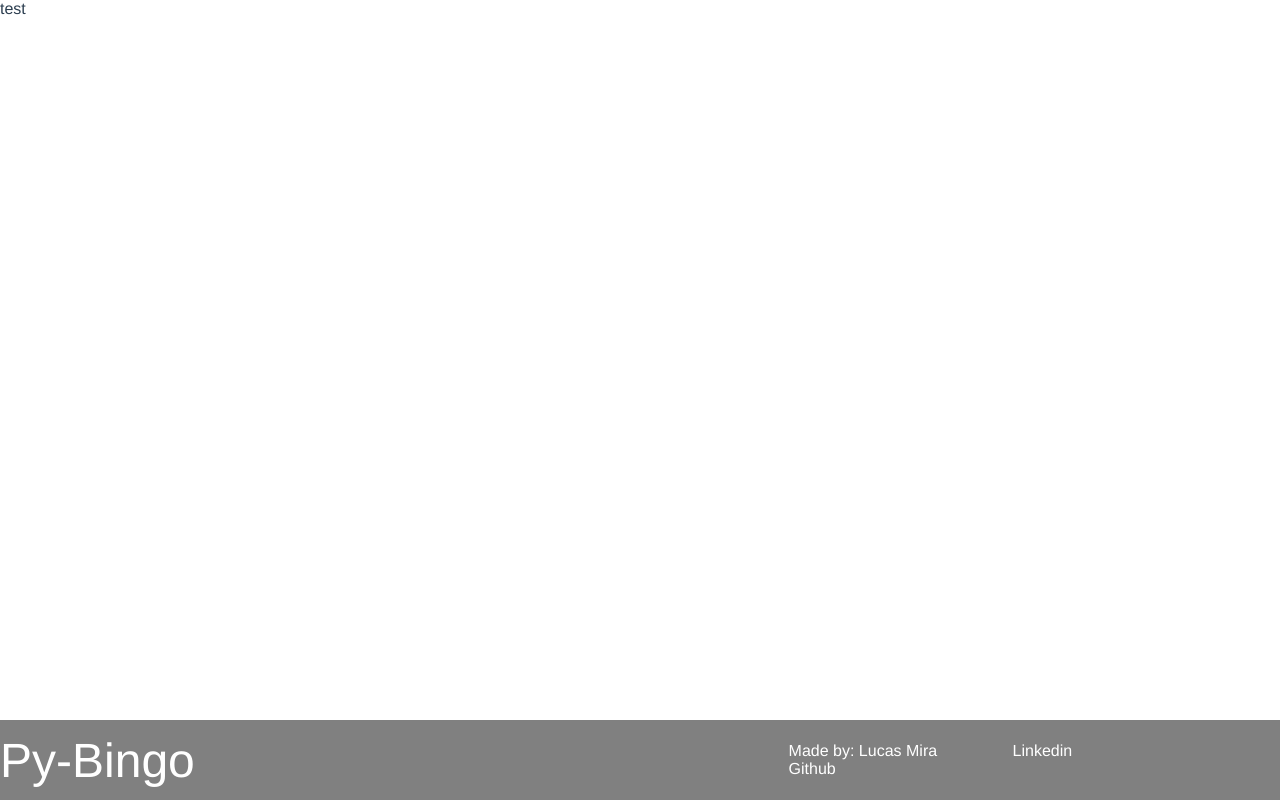
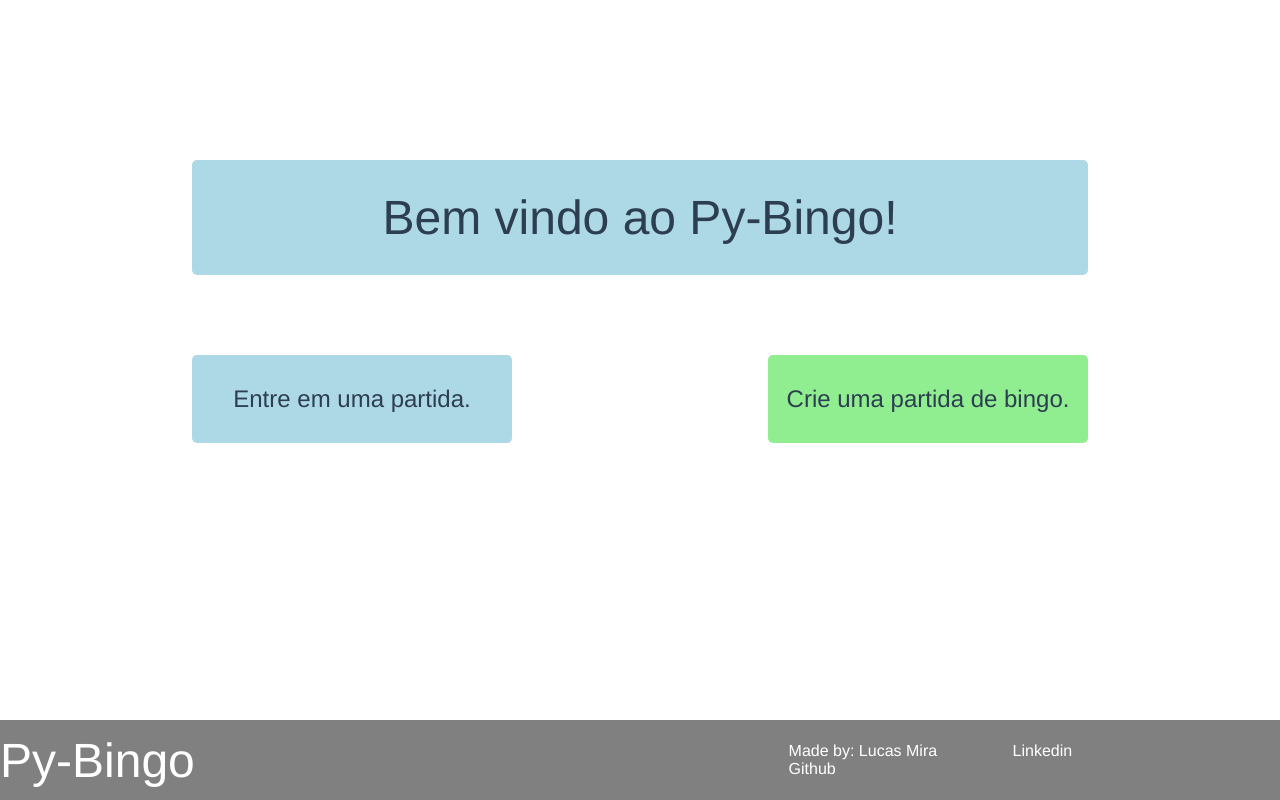
Before and after one commit to miratkd/PyBingo-FrontEnd, a Vue app: page / in a window 1280 px wide. Built offline with nearby package versions, Linux system fonts and the light colour scheme.

Commit message:
init home page

```diff
--- a/src/views/Home.vue
+++ b/src/views/Home.vue
@@ -1,6 +1,16 @@
 <template>
-  <div>
-    test
+  <div class="banner">
+    <div class="banner__text">
+      Bem vindo ao Py-Bingo!
+    </div>
+    <div class="buttons">
+      <div class="button" style="background: lightblue">
+        Entre em uma partida.
+      </div>
+      <div class="button" style="background: lightgreen">
+        Crie uma partida de bingo.
+      </div>
+    </div>
   </div>
 </template>
 
@@ -9,3 +19,50 @@ export default {
   name: 'Home'
 }
 </script>
+
+<style scoped>
+.button{
+  padding: 30px 0;
+  width: 25vw;
+  text-align: center;
+  border-radius: 5px;
+  cursor: pointer;
+}
+.buttons{
+  display: flex;
+  flex-direction: row;
+  margin-top: 10vh;
+  justify-content: space-between;
+  width: 70vw;
+  font-size: x-large;
+}
+.banner__text{
+  background: lightblue;
+  border-radius: 5px;
+  text-align: center;
+  padding: 30px 0;
+  width: 70vw;
+  font-size: xxx-large;
+}
+.banner{
+  justify-content: center;
+  align-items: center;
+  padding-top: 20vh;
+  display: flex;
+  display: flex;
+  flex-direction: column;
+}
+@media screen and (max-width: 650px) {
+  .banner__text{
+    font-size: x-large;
+    width: 85vw;
+  }
+  .buttons{
+    flex-direction: column;
+    height: 30vh;
+  }
+  .button{
+    width: 100%;
+  }
+}
+</style>
```
